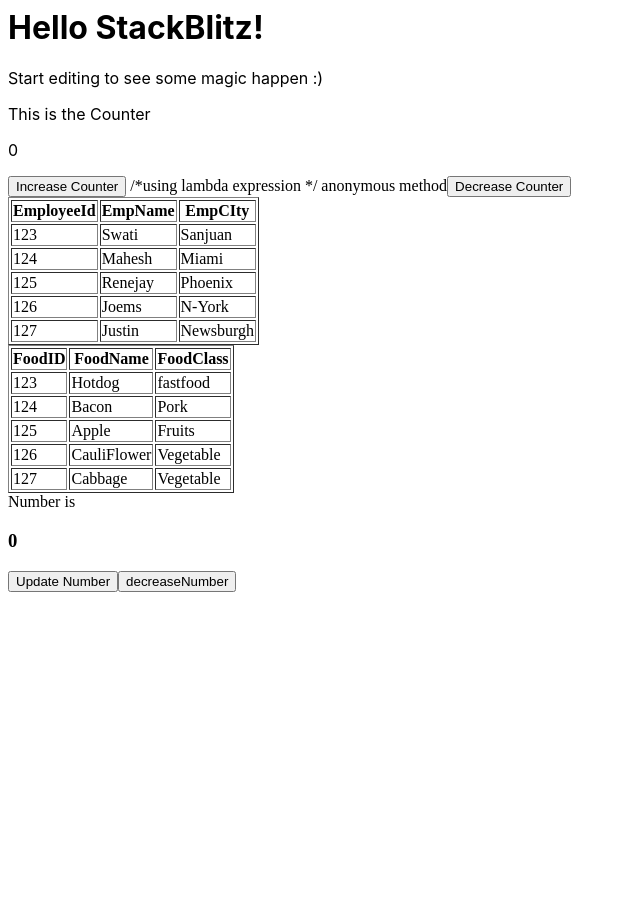
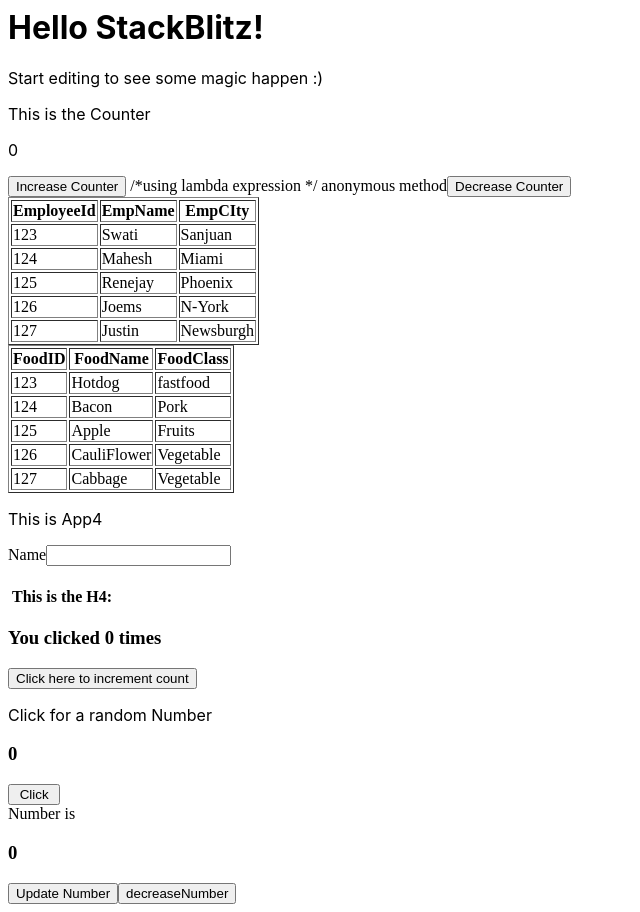
Before and after one commit to iSpensah/react-mx2kap, a React (Create React App) app: page / in a window 1280 px wide. Shown: the whole page, without its empty margins (0-640 px from the left). Before the commit the page ends 800 px from the top, so only its background shows below. Built offline with nearby package versions, Linux system fonts and the light colour scheme.

Commit message:
1 file modified, 3 added

```diff
--- a/src/App.js
+++ b/src/App.js
@@ -4,6 +4,10 @@ import Counter from './Counter';
 import Employee from './Employee';
 import Update from './Update';
 import Food from './Food';
+import App4 from './App4';
+import Count from './Count';
+import Random from './Random';
+
 export default function App() {
   return (
     <div>
@@ -13,6 +17,11 @@ export default function App() {
       <Counter />
       <Employee />
       <Food />
+      <p>This is App4</p>
+      <App4 />
+      <Count />
+      <p>Click for a random Number</p>
+      <Random />
       <Update />
     </div>
   );
--- /dev/null
+++ b/src/App4.js
@@ -0,0 +1,23 @@
+import React, { useState } from 'react';
+//React Hook
+function App4() {
+  const [name, setName] = useState('');
+  return (
+    <div>
+
+      <form>
+                <label>Name</label>
+
+        <input
+          type="text"
+          value={name}
+          onChange={(e) => setName(e.target.value)}
+        />
+                <h4> This is the H4: {name}</h4>
+
+      </form>
+
+    </div>
+  );
+}
+export default App4;
--- /dev/null
+++ b/src/Count.js
@@ -0,0 +1,16 @@
+import React, { useState } from 'react';
+//React Hook
+function CountApp() {
+  const [count, setCount] = useState(0);
+  return (
+    <div>
+            <h3>You clicked {count} times</h3>
+
+      <button onClick={() => setCount(count + 1)}>
+                Click here to increment count
+      </button>
+
+    </div>
+  );
+}
+export default CountApp;
--- /dev/null
+++ b/src/Random.js
@@ -0,0 +1,18 @@
+import React, { useState } from 'react';
+//React Hook
+function Random() {
+  const [num, generateRandomNum] = useState(function setRandomNumber() {
+    return Math.floor(Math.random());
+  });
+  function handeClick(e) {
+    generateRandomNum(Math.floor(Math.random() * 10));
+  }
+  return (
+    <div>
+            <h3>{num} </h3>
+            <button onClick={handeClick}> Click </button>
+
+    </div>
+  );
+}
+export default Random;
```
